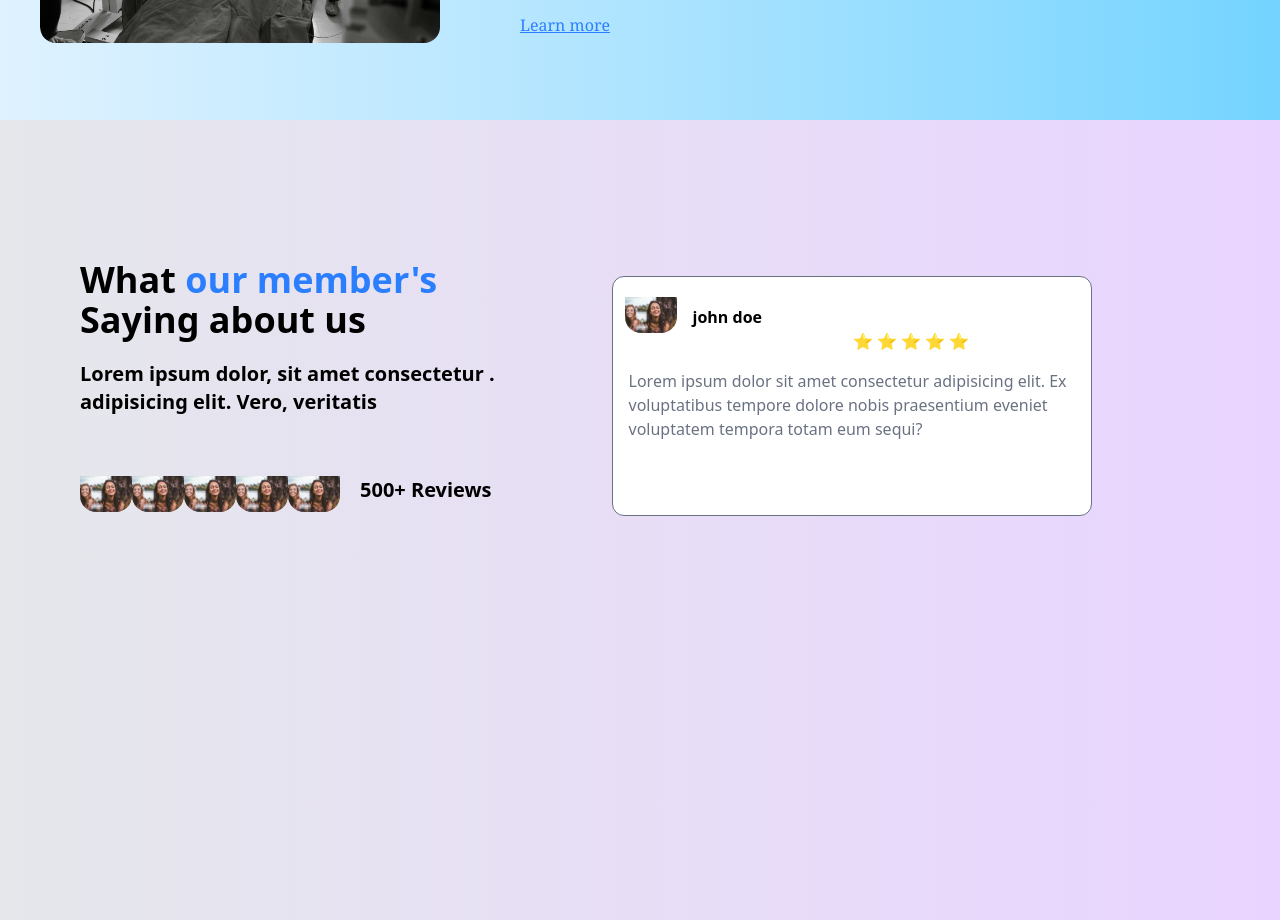
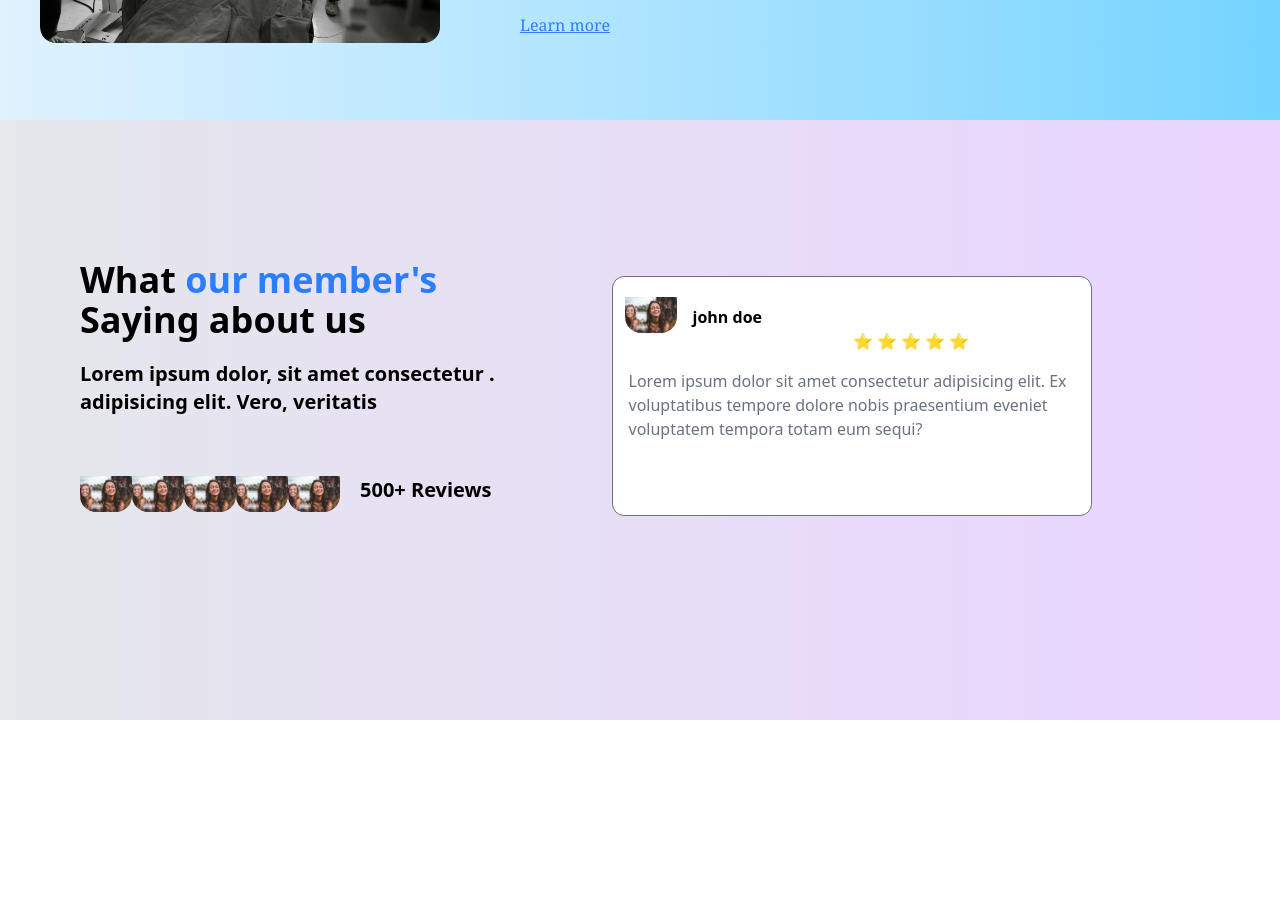
Before and after one commit to shailendrapratap1/clinic-website, a React (Vite) app in the folder clinicweb/: page / in a window 1280 px wide. Shown: the part 1480-2400 px from the top of the page. After the commit the page ends 2200 px from the top, so only its background shows below. Built offline with nearby package versions, Linux system fonts and the light colour scheme.

Commit message:
Update Testimonial.jsx

```diff
--- a/clinicweb/src/pages/Testimonial.jsx
+++ b/clinicweb/src/pages/Testimonial.jsx
@@ -4,7 +4,7 @@ import { Star } from 'lucide-react'
 
 const Testimonial = () => {
   return (
-    <section className='md:h-150 min-h-screen mx-auto left-0 right-0 bg-linear-to-r from-gray-200 to-purple-200'>
+    <section className='md:h-150 min-h-screen-1/2 mx-auto left-0 right-0 bg-linear-to-r from-gray-200 to-purple-200'>
      <div className='grid grid-cols-1 grid-rows-1 pt-35 pl-20'>
         <div className='flex flex-col text-4xl font-bold'>
       <h2 className=' '>What <span className='text-blue-500'>our member's </span></h2>
```
